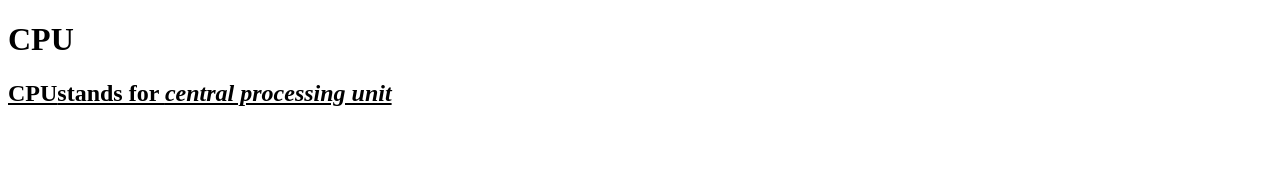
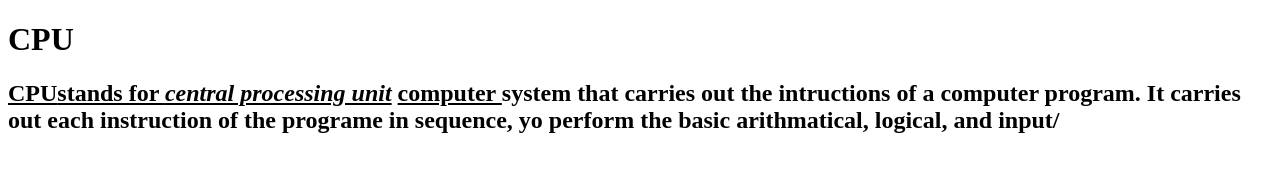
Before and after one commit to iamneo-production/eeefbbcbfefbfdadaeccdfffebaeceaec, a website: page public/index.html in a window 1280 px wide. Drawn offline with Linux system fonts and the light colour scheme.

Commit message:
Backup Commit

```diff
--- a/public/index.html
+++ b/public/index.html
@@ -10,6 +10,9 @@
 <body>
     <h1>CPU</h1>
     <h2><u> <b>CPU</b>stands for <i>central processing unit</i></u>
-
+    <u> computer </u> system that carries
+    out the intructions of a computer program.
+    It carries out each instruction of the programe in sequence,
+    yo perform the basic arithmatical, logical, and input/
 </body>
 </html>
```
